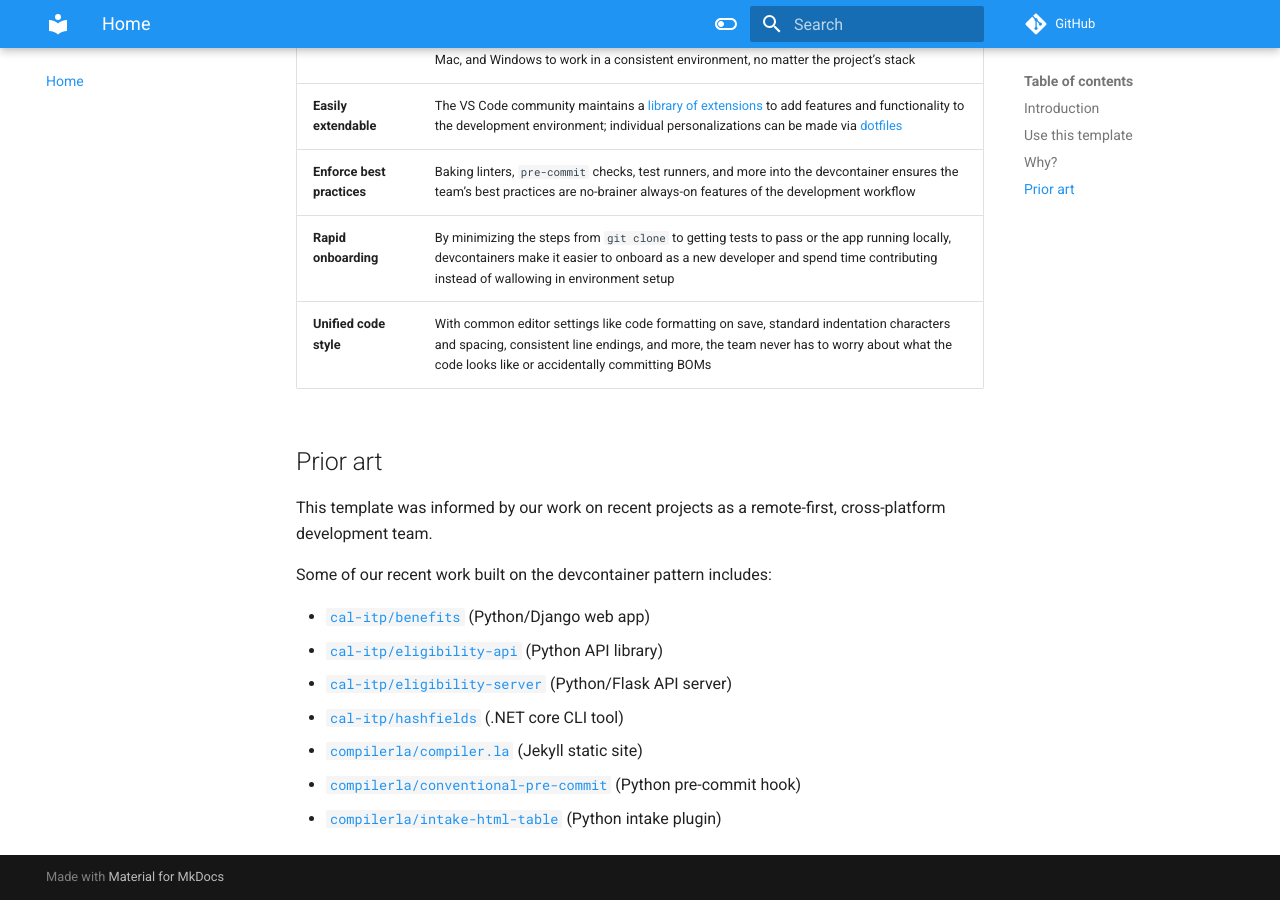
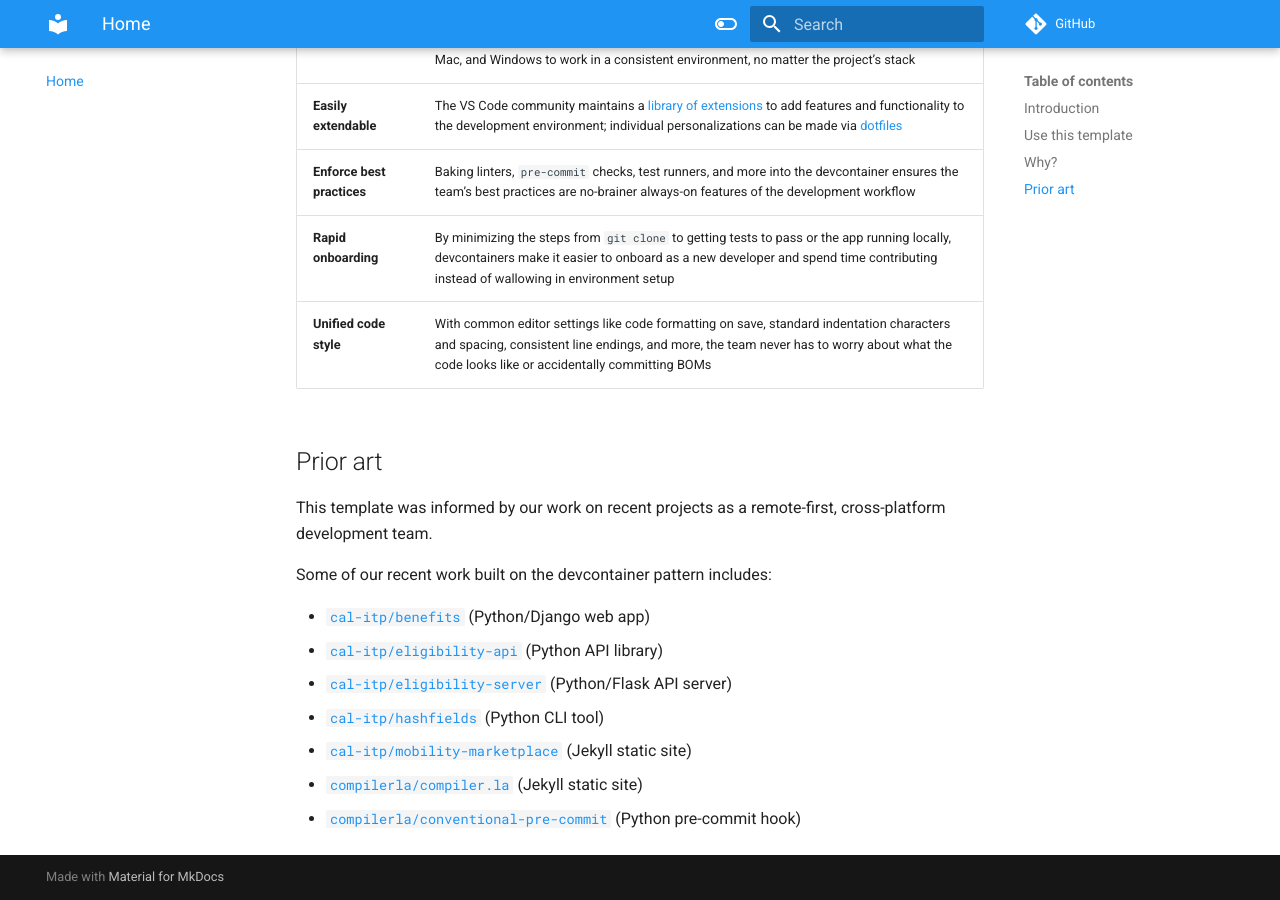
Before and after one commit to compilerla/template-devcontainer, an MkDocs documentation site: the page built from docs/README.md, in a window 1280 px wide and 900 px high, scrolled down 849 px. Built offline with MkDocs 1.6.1 and Material for MkDocs 9.7.7, drawn with Linux system fonts in a browser that asks for light colours; nearby versions of some CDN libraries; comment, search, counter and statistics services are not loaded.

Commit message:
docs: update list of recent devcontainer projects

```diff
--- a/docs/README.md
+++ b/docs/README.md
@@ -39,7 +39,7 @@ Some of our recent work built on the devcontainer pattern includes:
 - [`cal-itp/benefits`](https://github.com/cal-itp/benefits) (Python/Django web app)
 - [`cal-itp/eligibility-api`](https://github.com/cal-itp/eligibility-api) (Python API library)
 - [`cal-itp/eligibility-server`](https://github.com/cal-itp/eligibility-server) (Python/Flask API server)
-- [`cal-itp/hashfields`](https://github.com/cal-itp/hashfields) (.NET core CLI tool)
+- [`cal-itp/hashfields`](https://github.com/cal-itp/hashfields) (Python CLI tool)
+- [`cal-itp/mobility-marketplace`](https://github.com/cal-itp/mobility-marketplace) (Jekyll static site)
 - [`compilerla/compiler.la`](https://github.com/compilerla/compiler.la) (Jekyll static site)
 - [`compilerla/conventional-pre-commit`](https://github.com/compilerla/conventional-pre-commit) (Python pre-commit hook)
-- [`compilerla/intake-html-table`](https://github.com/compilerla/intake-html-table) (Python intake plugin)
```
